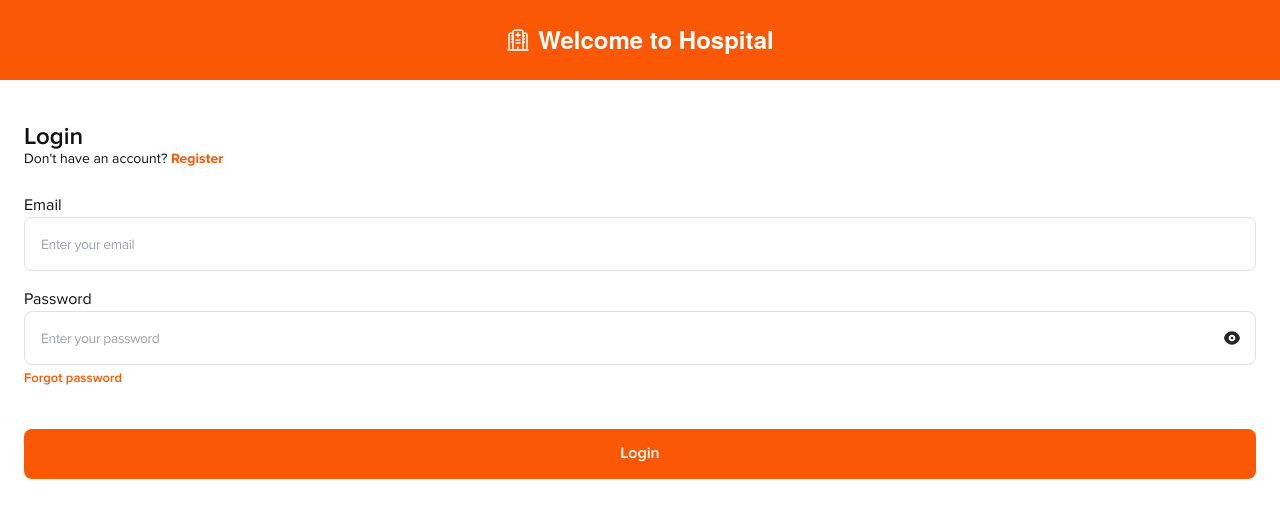
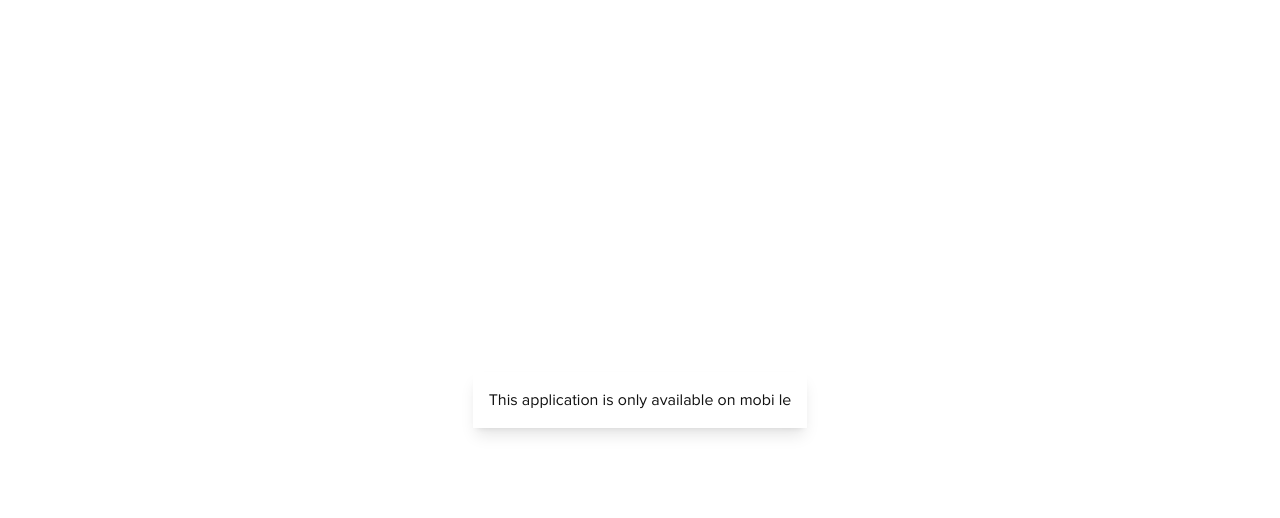
Before and after one commit to orlhatundji/patient-telemedicine-ehr, a React (Create React App) app: page /login in a window 1280 px wide. Shown: the top 518 px of the page. Built offline with nearby package versions, Linux system fonts and the light colour scheme; no server answers.

Commit message:
restrict browser usage, only installs

```diff
--- a/src/App.tsx
+++ b/src/App.tsx
@@ -50,13 +50,13 @@ const App: React.FC = () => {
   const { isCallActive } = useCallContext();
   return (
     <>
-      {/* {!isMobile ? (
+      {!isMobile ? (
         <div className="z-[1000] fixed inset-0 bg-white  flex flex-col items-center justify-center">
           <p className="shadow-lg p-4">This application is only available on mobi le</p>
         </div>
-      ) : null} */}
+      ) : null}
       <Router basename="/">
-        {/* <InstallButton /> */}
+        <InstallButton />
         {isCallActive && <VideoFeed />}
         <Suspense fallback={<Loader />}>
           <Routes>
```
